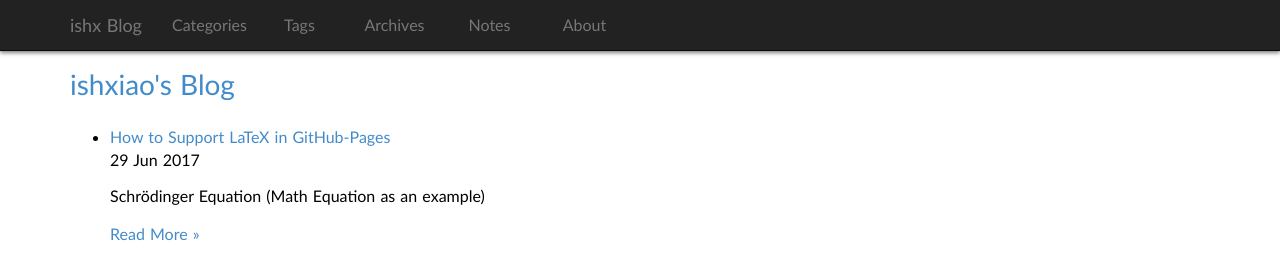
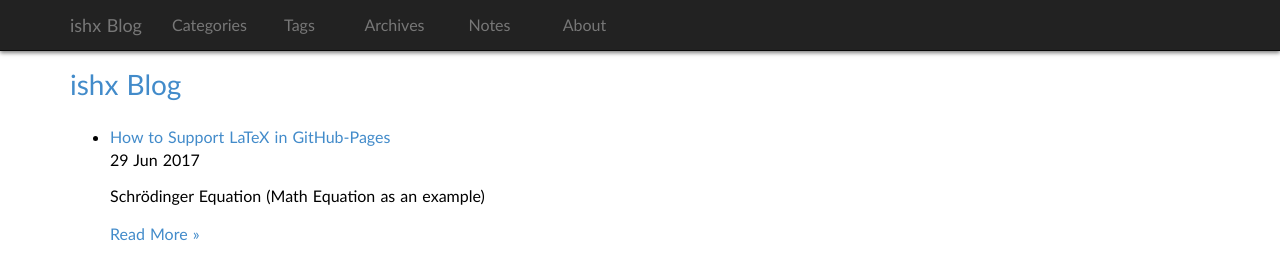
Before and after one commit to ishxiao/blog, a Jekyll site: the page built from index.html, in a window 1280 px wide. Shown: the top 261 px of the page. Built offline with Jekyll 4.4.1, drawn with Linux system fonts in a browser that asks for light colours; some web fonts are replaced; the list of posts is cut into pages by our own code.

Commit message:
modified site.title

```diff
--- a/_layouts/recent.html
+++ b/_layouts/recent.html
@@ -3,7 +3,7 @@ layout: default
 ---
 <!-- Loop output paged posts -->
 
-<a href = "{{site.baseurl}}/"><h1>ishxiao's Blog</h1></a>
+<a href = "{{site.baseurl}}/"><h1>{{site.title}}</h1></a>
 
 <ul>
    {% for post in site.posts %}
```
